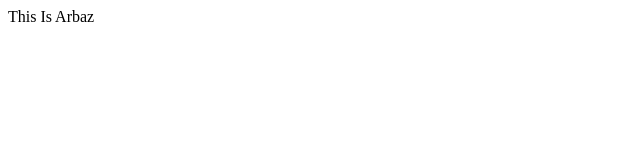
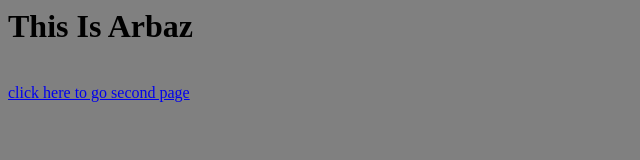
Before and after one commit to Mohammad-Arbaz-pasha/SK, a plain HTML site: page index.html in a window 1280 px wide. Shown: the whole page, without its empty margins (0-640 px from the left). Drawn offline with Linux system fonts and the light colour scheme.

Commit message:
my second commit

```diff
--- a/index.html
+++ b/index.html
@@ -1,5 +1,10 @@
 <html>
-	<body>
-		This Is Arbaz
+	<head>
+		<title>first page</title>
+	</head>
+	<body bgcolor="grey">
+		<h1>This Is Arbaz</h1><br>
+		<a href="secondindex.html">click here to go second page</a>
+
 	</body>
 </html>
```
Also changed, not shown: secondindex.html (+7 -2 lines), 1 other file.
